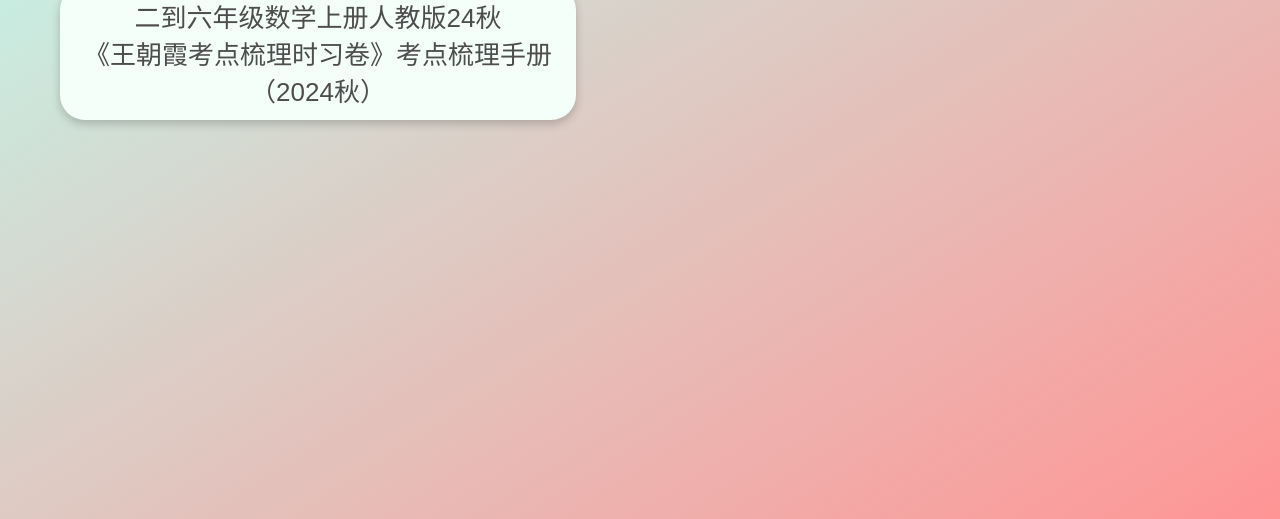
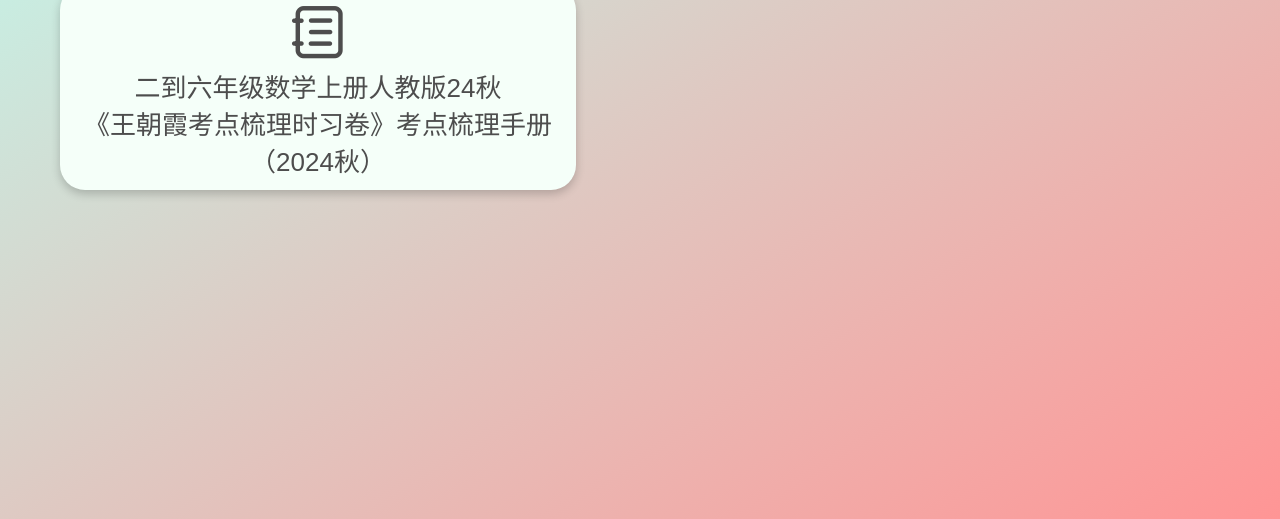
Before and after one commit to Chinadragon123/learning-resources-webpage, a plain HTML site: page maths.html in a window 1280 px wide. Shown: the part 281-800 px from the top of the page. Drawn offline with Linux system fonts and the light colour scheme; a web font is replaced by a local one.

Commit message:
Update maths.html

```diff
--- a/maths.html
+++ b/maths.html
@@ -5,6 +5,7 @@
     <meta name="viewport" content="width=device-width, initial-scale=1.0">
     <title>Ch_dg233的数学学习资源网页</title>
     <link rel="stylesheet" href="styles.css">
+    <link rel="stylesheet" href="iconfont.css">
 </head>
 <body>
     <div class="nav">
```
